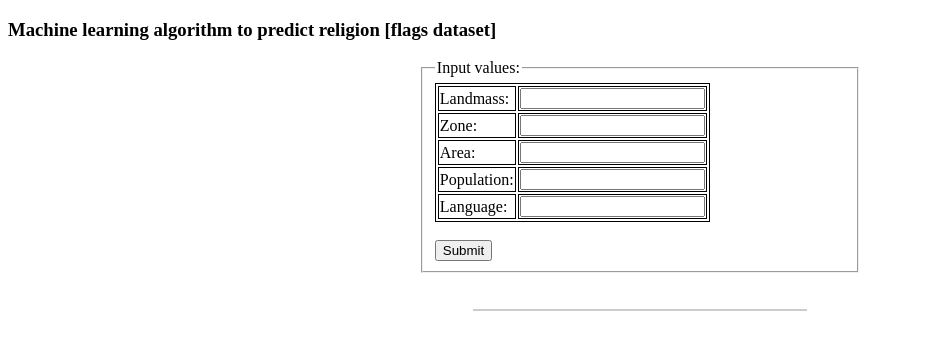
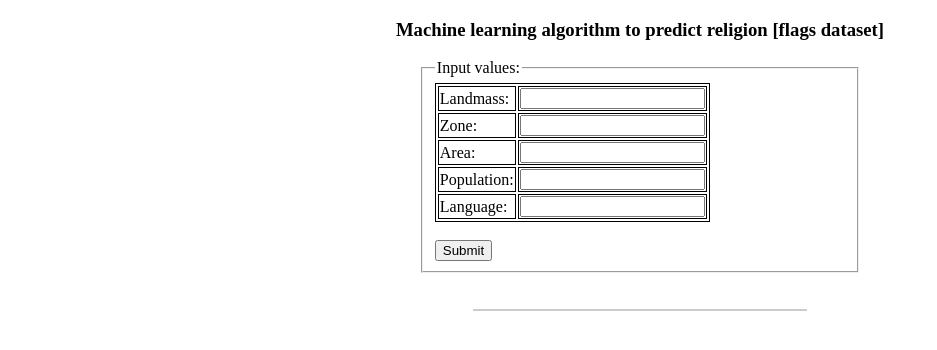
Before and after one commit to gSasikala/MachineLearning_Flags, a Flask app: page / in a window 1280 px wide. Shown: the top 350 px of the page, without its empty margins (0-937 px from the left). Run offline with Flask 2, Linux system fonts and the light colour scheme; parts of the project's set-up code (start-up, migrations or seed data) failed here and were passed over.

Commit message:
update header
update header

```diff
--- a/templates/main.html
+++ b/templates/main.html
@@ -4,10 +4,15 @@
     <meta charset="UTF-8">
     <title>Flag Dataset - Predict Religion</title>
     <style>
+
 form {
     margin: auto;
     width: 35%;
 }
+.centered {
+    text-align: center;
+    vertical-align: middle;
+        }
 .result {
     margin: auto;
     width: 75%;
@@ -19,7 +24,9 @@ table, th, td {
 </style>
 </head>
 <body>
+    <div class="centered">
 <h3> Machine learning algorithm to predict religion [flags dataset]</h3>
+    </div>
 <form action="{{ url_for('main') }}" method="POST">
      <fieldset>
         <legend>Input values:</legend>
```
